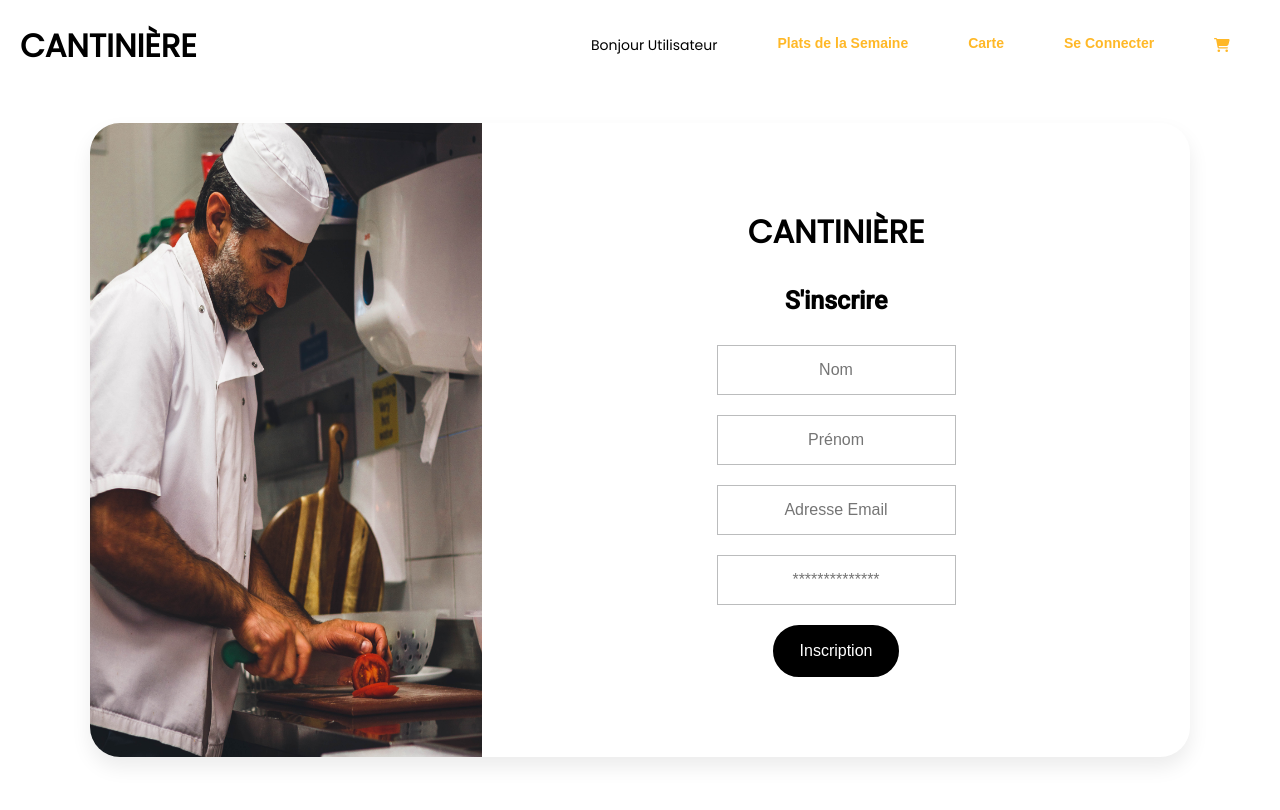
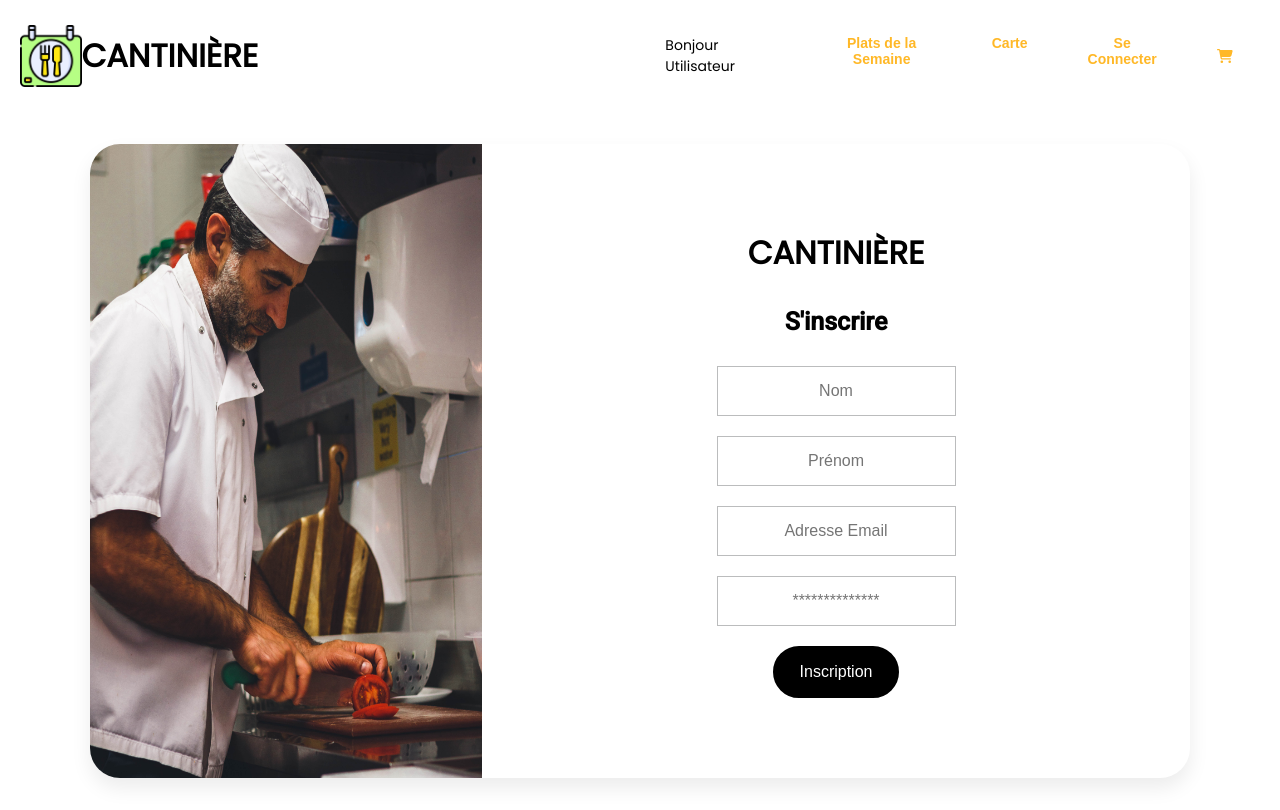
Before and after one commit to wassimouricha/Projet_cantiniere, an Angular app: page /Inscription in a window 1280 px wide. Built offline with nearby package versions, Linux system fonts and the light colour scheme.

Commit message:
new navbar + showimage still in progress

```diff
--- a/src/app/components/cardweek/cardweek.component.html
+++ b/src/app/components/cardweek/cardweek.component.html
@@ -5,7 +5,7 @@
 
                 <h2><a (click)="openDialog()">{{day.name}}</a></h2>
                 <div class="card-int" *ngFor="let meal of day.meals">
-                    <img  src="{{meal.image}}" alt="{{meal.image}}">
+                    <img  src="{{meal.image}}" alt="">
                     <p> Plat  :  {{meal.label}} </p>
                 </div>
 
--- a/src/app/components/cardweek/cardweek.component.ts
+++ b/src/app/components/cardweek/cardweek.component.ts
@@ -5,6 +5,7 @@ import { AllMealsForTheWeek, Menu } from 'src/app/modal/menuweek/menu';
 import { MenuService } from 'src/app/modal/menuweek/menu.service';
 
 import { DialogContentComponent } from '../dialog-content/dialog-content.component';
+import { Observable } from 'rxjs/internal/Observable';
 
 
 @Component({
@@ -41,6 +42,7 @@ export class CardweekComponent implements OnInit {
         .subscribe(menuForAday => {
           menuForAday.forEach((menu, index) => {
             menu.day = this.findTheDay(index);
+            // menu.image = this.getImageForAMeal(index);
           });
           console.log(menuForAday);
 
--- a/src/app/components/navbar/navbar.component.css
+++ b/src/app/components/navbar/navbar.component.css
@@ -30,6 +30,8 @@ body{
     font-size: 2em;
     font-weight: bold;
     font-family: 'Poppins';
+    display: flex;
+    align-items: center;
 
 }
 
@@ -279,6 +281,12 @@ font-size: 1rem;
     font-size: 2rem;
     color: #ffb827;
     cursor: pointer;
+
+}
+
+.logo   img{
+
+    width: 10%;
 }
 /* media queries */
 
@@ -291,7 +299,11 @@ font-size: 1rem;
         position: absolute;
         top: 40px;
         left: 30px;
+
+
     }
+
+
 .nav-links{
     position: fixed!important;
     top: 0;
--- a/src/app/components/navbar/navbar.component.html
+++ b/src/app/components/navbar/navbar.component.html
@@ -2,7 +2,7 @@
 <link href='https://fonts.googleapis.com/css?family=Poppins' rel='stylesheet'>
 
 <nav class="navbar">
-    <a routerLink="/Home" class="logo">CANTINIÈRE</a>
+    <a routerLink="/Home" class="logo"><img src="/assets/cantine.png" alt="logo_cantine"> CANTINIÈRE</a>
     <div class="nav-links">
         <ul>
             <!-- ici vous voyez le *ngif avec le token et ma method pour savoir si l'utilisateur est connecté ou pas -->
--- /dev/null
+++ b/src/app/modal/image/image.ts
@@ -0,0 +1,8 @@
+export class ImageMeal {
+    imagePath: string
+    constructor (
+      imagePath: string = "img/default.png"
+    ) {
+      this.imagePath = imagePath;
+    }
+  }
--- a/src/app/modal/menuweek/menu.service.ts
+++ b/src/app/modal/menuweek/menu.service.ts
@@ -3,6 +3,8 @@ import { Injectable } from '@angular/core';
 import { Observable } from 'rxjs';
 import { environment } from 'src/environments/environment';
 import { Menu } from './menu';
+import { ImageMeal } from '../image/image';
+
 
 @Injectable({
   providedIn: 'root'
@@ -22,4 +24,8 @@ export class MenuService {
       getMenuOfTheWeek() : Observable<Menu[]>{
         return this._http.get<Menu[]>(`${this.baseURL}/meal/findallavailableforthisweek`)
       }
+
+      getImageForAMeal(image: number): Observable<ImageMeal>{
+        return this._http.get<ImageMeal>(`${this.baseURL}/meal/findimg/${image}`)
+      }
 }
```
Also changed, not shown: src/app/modal/menuweek/menu.ts (+7 -4 lines), src/app/app.component.html (line endings or trailing spaces), src/assets/cantine.png (added).
